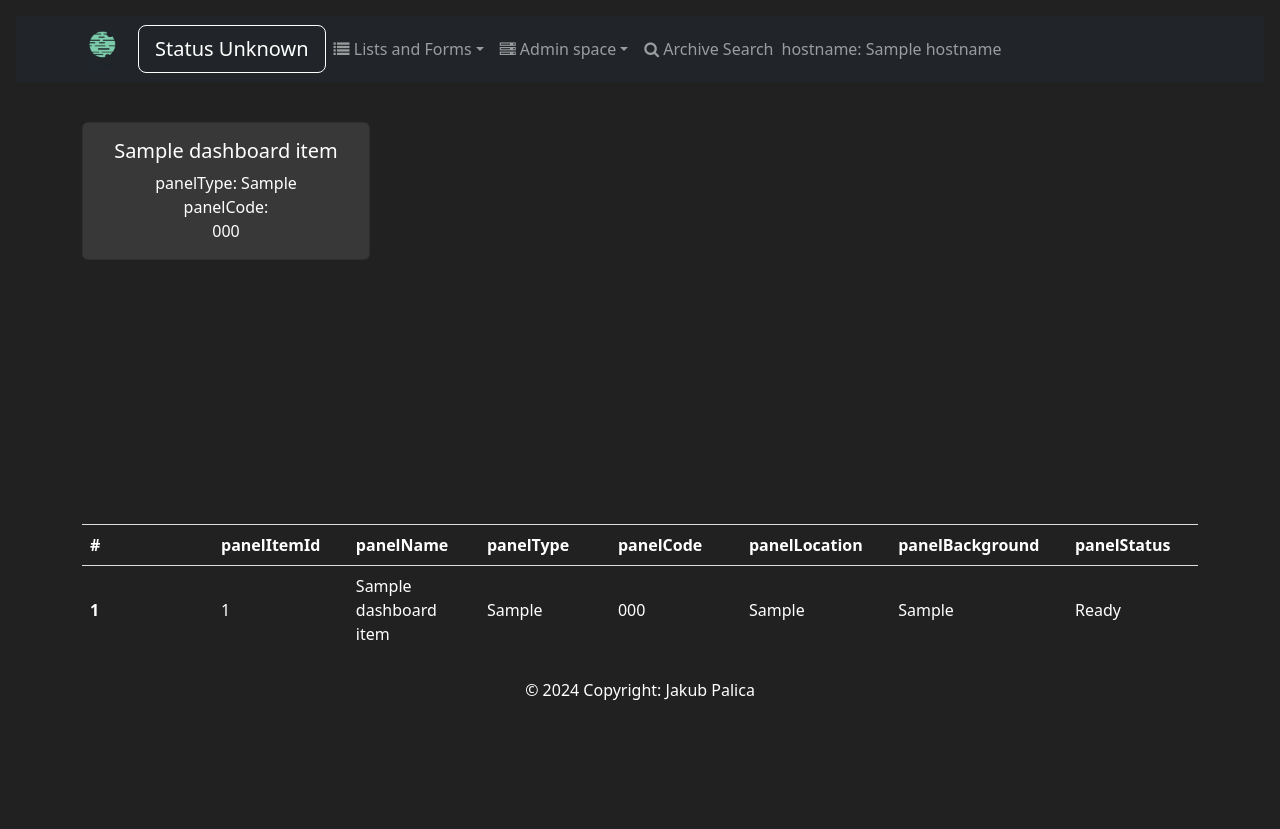
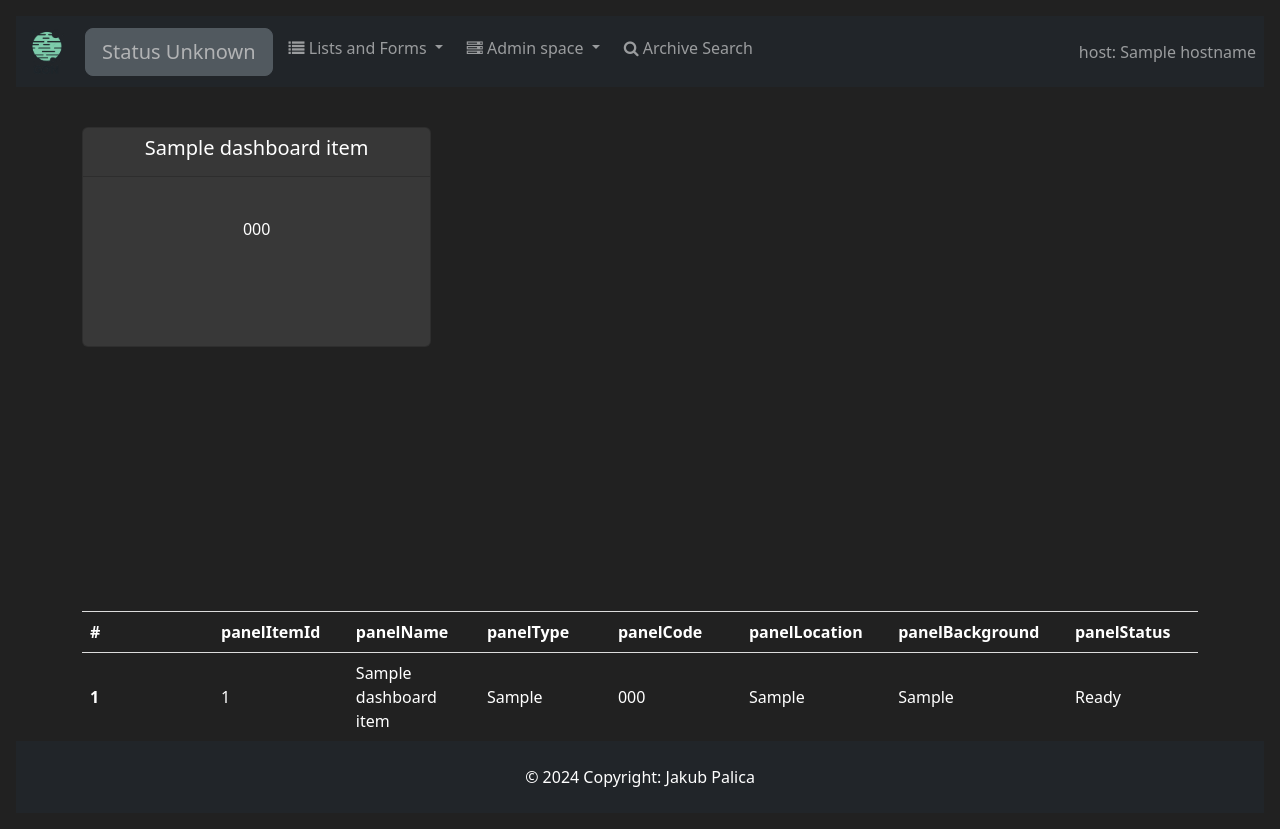
Before and after one commit to gibonson/AuqaDriver, a Flask app: template mainApp/templates/dashboard.html in a window 1280 px wide. Before the commit the page ends 700 px from the top, so only its background shows below. Run offline with Flask 3, Linux system fonts and the light colour scheme; the template is opened without the code that fills it: most values are stand-ins (such as "Sample title", 1, 10 or a date in 2020); some libraries are stand-ins or nearby versions.

Commit message:
dashboard

```diff
--- a/mainApp/templates/base.html
+++ b/mainApp/templates/base.html
@@ -43,91 +43,87 @@
 </head>
 
 <body class="p-3 m-0 border-0 bd-example m-0 border-0">
-   <nav class="navbar navbar-expand-sm bg-dark navbar-dark">
-      <div class="container">
-         <a class="navbar-brand" href="{{url_for('dashboard')}}"><img src="/static/LogoBIG.png" alt="Logo"
-               style="width:40px;" class="rounded-pill"></a>
-         <div>
-            <ul class="navbar-nav">
-               {% if state == "1" %}
+
+   <nav class="navbar navbar-expand-lg navbar-dark bg-dark px-2">
+
+      <a class="navbar-brand me-3" href="{{ url_for('dashboard') }}">
+         <img src="/static/LogoBIG.png" alt="Logo" width="45">
+      </a>
+
+      <button class="navbar-toggler" data-bs-toggle="collapse" data-bs-target="#nav">
+         <span class="navbar-toggler-icon"></span>
+      </button>
+
+      <div class="collapse navbar-collapse" id="nav">
+         <ul class="navbar-nav gap-2">
+
+            {# ---- Scheduler ---- #}
+            {% set scheduler = {
+            "1": ("success", "RUNNING", "pause", "Pause", "pause"),
+            "2": ("warning", "PAUSED", "resume", "Resume", "play")
+            }.get(state) %}
+
             <li class="nav-item dropdown">
-                  <a class="btn btn-success btn-lg active nav-link dropdown-toggle" href="#" role="button"
-                     data-bs-toggle="dropdown">Scheduler: RUNNING</a>
+               {% if scheduler %}
+               <a class="btn btn-{{ scheduler[0] }} btn-lg dropdown-toggle" data-bs-toggle="dropdown">
+                  Scheduler: {{ scheduler[1] }}
+               </a>
                <ul class="dropdown-menu">
-                     <li><a class="dropdown-item" href="{{url_for('pause')}}"><i class='fa fa-pause'></i> Pause</a></li>
-                     <li><a class="dropdown-item" href="{{url_for('shutdown')}}"><i class='fa fa-stop'></i> Shutdown</a>
+                  <li>
+                     <a class="dropdown-item" href="{{ url_for(scheduler[2]) }}">
+                        <i class="fa fa-{{ scheduler[4] }}"></i> {{ scheduler[3] }}
+                     </a>
                   </li>
                </ul>
+               {% else %}
+               <span class="btn btn-secondary btn-lg disabled">Status Unknown</span>
+               {% endif %}
             </li>
-               {% elif state == "2" %}
+
+            {# ---- Lists ---- #}
             <li class="nav-item dropdown">
-                  <a class="btn btn-warning btn-lg active nav-link dropdown-toggle" href="#" role="button"
-                     data-bs-toggle="dropdown">Scheduler: PAUSED</a>
+               <a class="nav-link dropdown-toggle" data-bs-toggle="dropdown">
+                  <i class="fa fa-list"></i> Lists and Forms
+               </a>
                <ul class="dropdown-menu">
-                     <li><a class="dropdown-item" href="{{url_for('resume')}}"><i class='fa fa-play'></i> Resume</a>
+                  <li><a class="dropdown-item" href="{{ url_for('event_list') }}"><i class="fa fa-gears"></i> Event</a>
                   </li>
-                     <li><a class="dropdown-item" href="{{url_for('shutdown')}}"><i class='fa fa-stop'></i> Shutdown</a>
-                     </li>
-                  </ul>
-               </li>
-               {% elif state == "0" %}
-               <li class="nav-item dropdown">
-                  <a class="btn btn-danger btn-lg active nav-link dropdown-toggle" href="#" role="button"
-                     data-bs-toggle="dropdown">Scheduler: STOPPED</a>
-                  <ul class="dropdown-menu">
-                     <li><a class="dropdown-item" href="{{url_for('start')}}"><i class='fa fa-play'></i> Start</a></li>
-                  </ul>
-               </li>
-               {% else %}
-               <li class="nav-item">
-                  <a href="#" class="btn btn-muted btn-lg active" role="button" aria-pressed="true">Status Unknown</a>
-               </li>
-               {% endif %}
-            </ul>
-         </div>
-
-         <button class="navbar-toggler" type="button" data-bs-toggle="collapse" data-bs-target="#collapsibleNavbar">
-            <span class="navbar-toggler-icon"></span>
-         </button>
-         <div class="collapse navbar-collapse" id="collapsibleNavbar">
-            <ul class="navbar-nav">
-               <li class="nav-item dropdown">
-                  <a class="nav-link dropdown-toggle" href="#" role="button" data-bs-toggle="dropdown"><i
-                        class='fa fa-list'></i> Lists and Forms</a>
-                  <ul class="dropdown-menu">
-                     <li><a class="dropdown-item" href="{{url_for('event_list')}}"><i class='fa fa-gears'></i>
-                           Event</a></li>
-                     <li><a class="dropdown-item" href="{{url_for('report_list')}}"><i class='fa fa-calendar'></i>
+                  <li><a class="dropdown-item" href="{{ url_for('report_list') }}"><i class="fa fa-calendar"></i>
                         Report</a></li>
-                     <li><a class="dropdown-item" href="{{url_for('scheduler_list')}}"><i class='fa fa-clock-o'></i>
+                  <li><a class="dropdown-item" href="{{ url_for('scheduler_list') }}"><i class="fa fa-clock-o"></i>
                         Scheduler</a></li>
-                     <li><a class="dropdown-item" href="{{url_for('validation_list')}}"><i class='fa fa-bell-o'></i>
+                  <li><a class="dropdown-item" href="{{ url_for('validation_list') }}"><i class="fa fa-bell-o"></i>
                         Validation</a></li>
                </ul>
             </li>
 
+            {# ---- Admin ---- #}
             <li class="nav-item dropdown">
-                  <a class="nav-link dropdown-toggle" href="#" role="button" data-bs-toggle="dropdown"><i
-                        class='fa fa-server'></i> Admin space</a>
+               <a class="nav-link dropdown-toggle" data-bs-toggle="dropdown">
+                  <i class="fa fa-server"></i> Admin space
+               </a>
                <ul class="dropdown-menu">
-                     <li><a class="dropdown-item" href="{{url_for('get_jobs')}}"><i class='fa fa-cog'></i> Jobs</a></li>
-                     <li><a class="dropdown-item" href="{{url_for('email_send')}}"><i class='fa fa-clock-o'></i>Email
-                           Send</a></li>
-                     <li><a class="dropdown-item" href="{{url_for('get_logs')}}"><i
-                              class="fa fa-low-vision"></i>Logs</a></li>
-                     <li><a class="dropdown-item" href="{{url_for('get_report_all')}}"><i class='fa fa-table'></i>Get
-                           Report All</a></li>
-                     <li><a class="dropdown-item" href="{{url_for('archive_add_manually')}}"><i
-                              class='fa fa-hand-spock-o'></i> Add Manually</a></li>
+                  <li><a class="dropdown-item" href="{{ url_for('get_jobs') }}"><i class="fa fa-cog"></i> Jobs</a></li>
+                  <li><a class="dropdown-item" href="{{ url_for('email_send') }}"><i class="fa fa-envelope"></i>
+                        Email</a></li>
+                  <li><a class="dropdown-item" href="{{ url_for('get_logs') }}"><i class="fa fa-file-text"></i> Logs</a>
+                  </li>
+                  <li><a class="dropdown-item" href="{{ url_for('get_report_all') }}"><i class="fa fa-table"></i>
+                        Reports</a></li>
+                  <li><a class="dropdown-item" href="{{ url_for('archive_add_manually') }}"><i
+                           class="fa fa-hand-spock-o"></i> Add</a></li>
                </ul>
             </li>
-               <li class="nav-item"><a class="nav-link" href="{{url_for('archive_search')}}"><i
-                        class='fa fa-search'></i> Archive Search</a></li>
+
+            <li class="nav-item">
+               <a class="nav-link" href="{{ url_for('archive_search') }}">
+                  <i class="fa fa-search"></i> Archive Search
+               </a>
+            </li>
+
          </ul>
-            <span class="navbar-text">
-               hostname: {{hostname}}
-            </span>
-         </div>
+
+         <span class="navbar-text ms-auto">host: {{ hostname }}</span>
       </div>
    </nav>
 
@@ -151,7 +147,7 @@
       </div>
    </div>
 
-   <div class="text-center p-4">
+   <div class="text-center p-4 bg-dark margin-top-4">
       © 2024 Copyright: Jakub Palica
    </div>
 
@@ -176,7 +172,5 @@
          });
       });
    </script>
-
 </body>
-
 </html>
--- a/mainApp/templates/dashboard.html
+++ b/mainApp/templates/dashboard.html
@@ -11,14 +11,13 @@ AquaDriver - Job Page
     {% for dashboardItem in dashboardList %}
     {% if dashboardItem.panelStatus == "Ready" %}
     <div class="col">
-        <div class="card" style="width: 18rem; background-color: {{dashboardItem.panelBackground}};">
+        <div class="card h-100" style="min-height: 220px ;background-color: {{dashboardItem.panelBackground}};">
+            <div class="card-header">
+                <h5 class="card-title">{{dashboardItem.panelName}}</h5>
+            </div>
             <div class="card-body">
-                <h5 class="card-title">{{dashboardItem.panelName}}</h5>
                 <p class="card-text">
-
-                    panelType: {{dashboardItem.panelType}}</br>
-                    panelCode:</br> {{dashboardItem.panelCode | safe}}</br>
-
+                    </br> {{dashboardItem.panelCode | safe}}</br>
                 </p>
             </div>
         </div>
```
Also changed, not shown: mainApp/routes.py (+4 -3 lines). Lines whose indentation alone changed are shown as unchanged.
